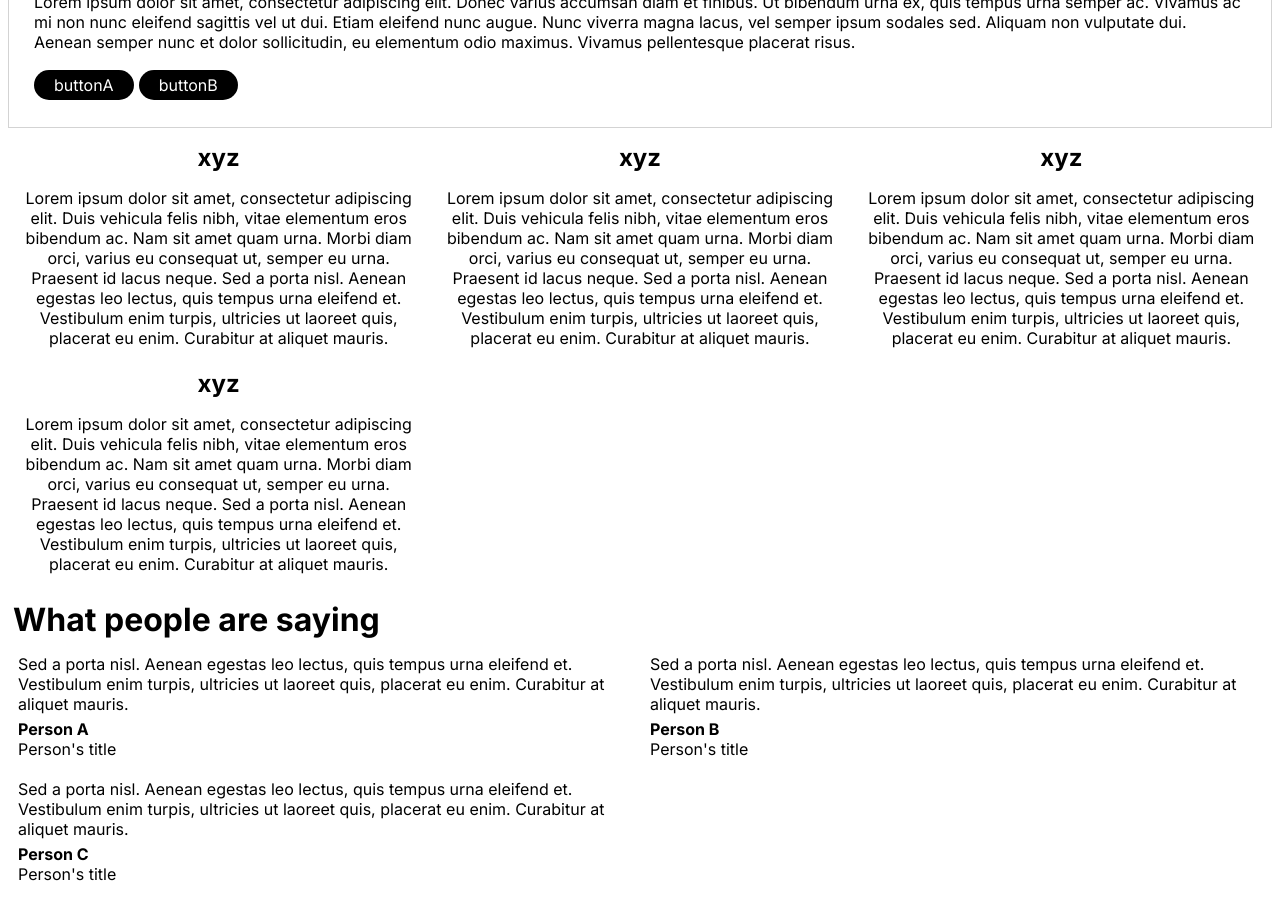
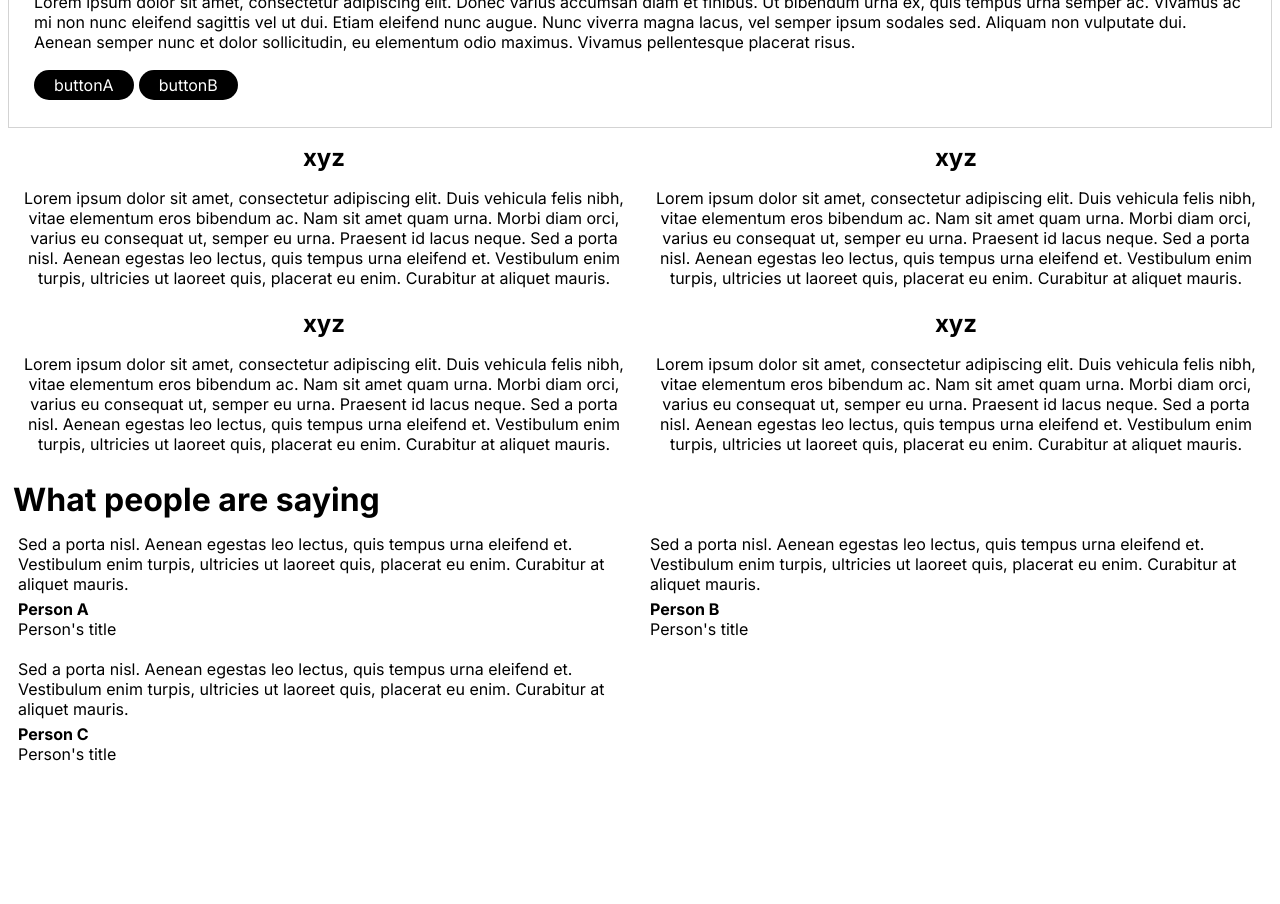
Before and after one commit to MikeQDev/angular-landing-page-template, an Angular app: page / in a window 1280 px wide. Shown: the part 1480-2384 px from the top of the page. After the commit the page ends 2264 px from the top, so only its background shows below. Built offline with nearby package versions, Linux system fonts and the light colour scheme.

Commit message:
perform column resize by dividing 2

```diff
--- a/src/app/grid/grid.component.ts
+++ b/src/app/grid/grid.component.ts
@@ -33,7 +33,7 @@ export class GridComponent implements OnInit {
       this.columns = this.baseColumns;
     } else if (innerWidth >= this.mobileWidth - 600) {
       // a little less than mobile
-      this.columns = this.baseColumns - 1;
+      this.columns = Math.ceil(this.baseColumns / 2);
     } else {
       // mobile
       this.columns = 1;
```
